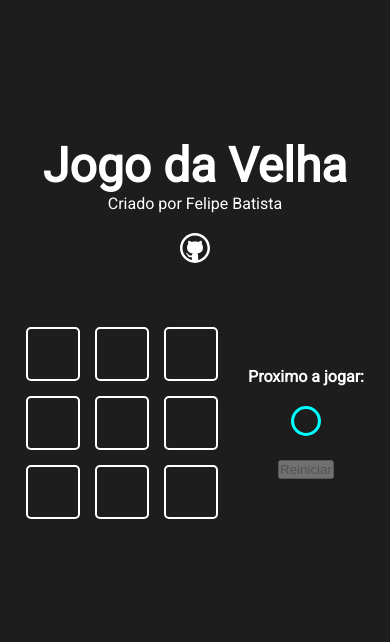
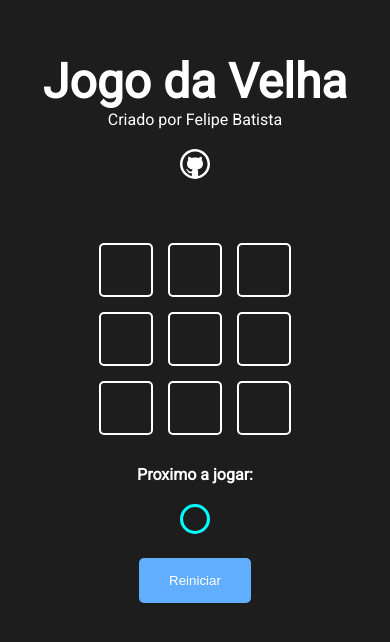
Before and after one commit to Felipe-devjs/react-jogo-da-velha, a Next.js app: page / in a window 390 px wide. Shown: the part 114-756 px from the top of the page. Built offline with nearby package versions, Linux system fonts and the light colour scheme.

Commit message:
Correção de responsividade

```diff
--- a/Src/components/button/Button.module.css
+++ b/Src/components/button/Button.module.css
@@ -1,3 +1,13 @@
 .button {
 cursor: pointer;
+padding: 15px 30px;
+border-radius:  5px;
+border: none;
+background-color: #007bff;
+color: white;
 }
+
+.button:disabled{
+    cursor: default;
+    background-color: #61AEFF;
+}
--- a/Src/components/game/Game.module.css
+++ b/Src/components/game/Game.module.css
@@ -10,3 +10,9 @@
     gap:  30px;
     align-items: center;
 }
+
+@media screen and (max-width: 425px){
+    .gameContent {
+        flex-direction: column;
+    }
+}
--- a/Src/components/gameInfo/Gameinfo.module.css
+++ b/Src/components/gameInfo/Gameinfo.module.css
@@ -3,4 +3,5 @@
     flex-direction: column;
     align-items: center;
     gap: 20px;
+    min-width: 180px;
 }
--- a/Src/components/gameOption/GameOption.module.css
+++ b/Src/components/gameOption/GameOption.module.css
@@ -7,5 +7,4 @@
     align-items: center;
     justify-content:center;
     cursor: pointer;
-
-}
+    }
```
